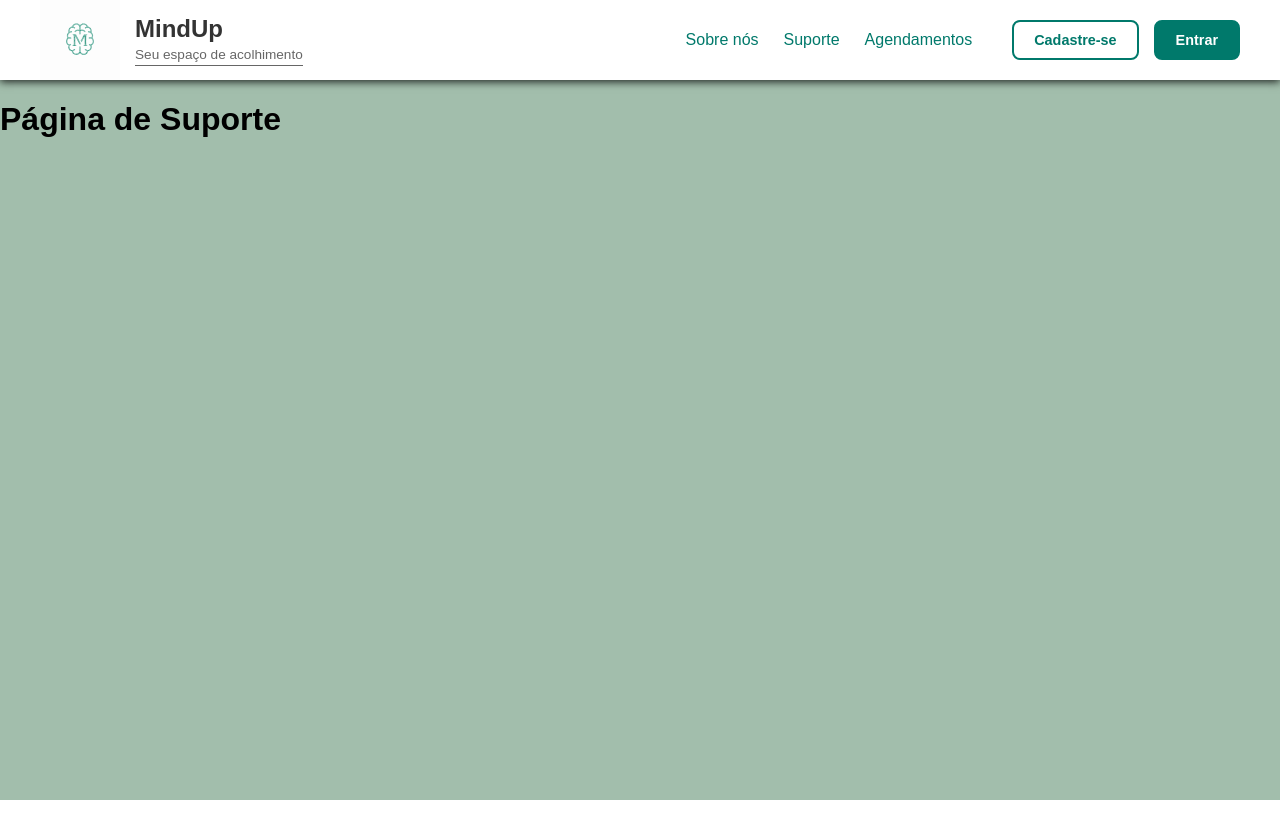
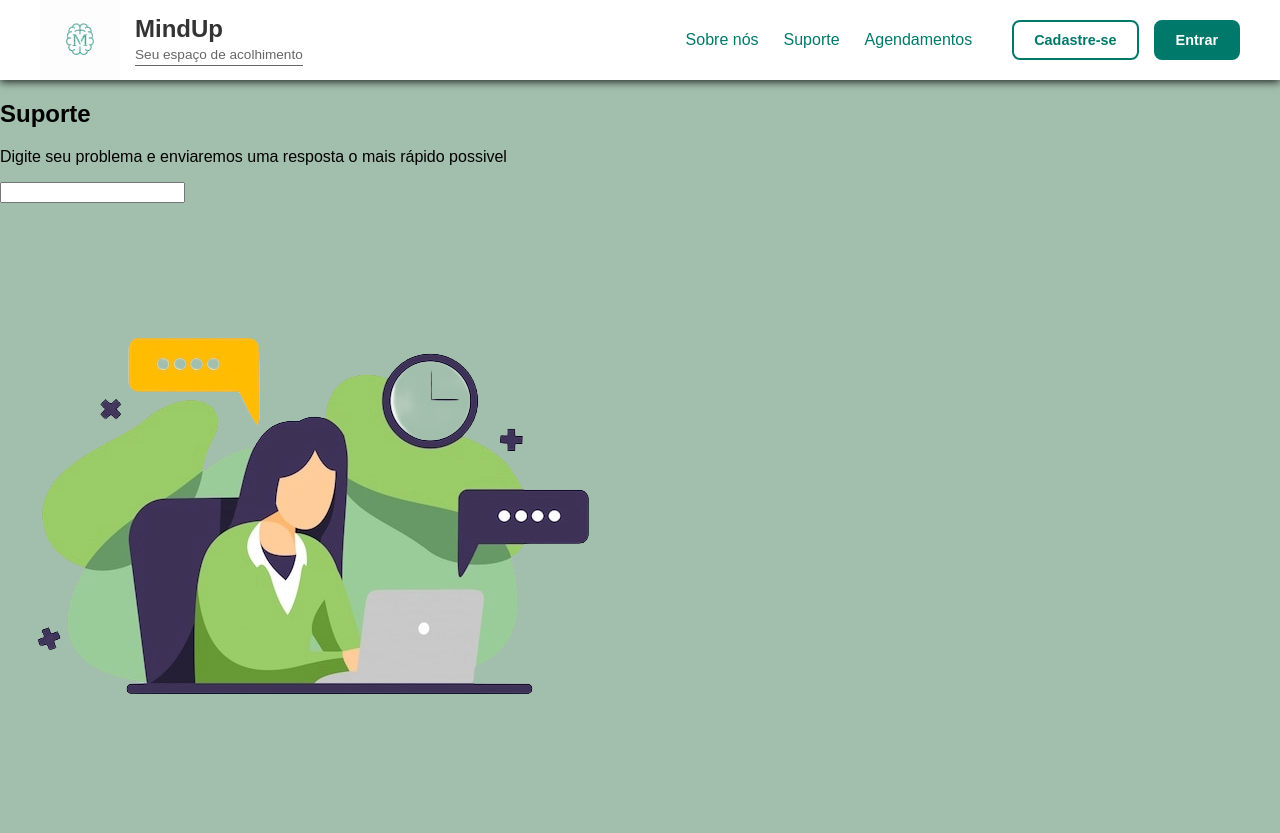
Before and after one commit to cauagomesdev/MindUp, a React (Vite) app in the folder Frontend/: page /suporte in a window 1280 px wide. Before the commit the page ends 800 px from the top, so only its background shows below. Built offline with nearby package versions, Linux system fonts and the light colour scheme.

Commit message:
sendo feita a pagina de suporte, escopo feito

```diff
--- a/Frontend/src/components/Header/Header.jsx
+++ b/Frontend/src/components/Header/Header.jsx
@@ -27,7 +27,7 @@ function Header() {
       </div>
 
       <nav className="header-nav">
-          <Link to="/sobre" className="header-nav-item">Sobre nós</Link>
+          <Link to="/sobre-nos" className="header-nav-item">Sobre nós</Link>
           <Link to="/suporte" className="header-nav-item">Suporte</Link>
           <Link to="/agendamentos" className="header-nav-item">Agendamentos</Link>
       </nav>
--- /dev/null
+++ b/Frontend/src/pages/EvolucaoPage/EvolucaoPage.jsx
@@ -0,0 +1,13 @@
+import React from 'react';
+
+
+function EvolucaoPage() {
+  return (
+    <div>
+      <h1>Página de Evolução</h1>
+    </div>
+  );
+}
+
+
+export default EvolucaoPage;
--- a/Frontend/src/pages/HomePage/HomePage.jsx
+++ b/Frontend/src/pages/HomePage/HomePage.jsx
@@ -24,7 +24,7 @@ function Home() {
 
         <div className='home-buttons'>
           <Button to="/agendamentos" className="primary">Agendar Consulta</Button>
-          <Button to="/pacientes/evolucao" className="secondary">Acompanhar Evolução</Button>
+          <Button to="/evolucao" className="secondary">Acompanhar Evolução</Button>
         </div>
       </div>
 
--- a/Frontend/src/pages/SuportePage/SuportePage.jsx
+++ b/Frontend/src/pages/SuportePage/SuportePage.jsx
@@ -1,11 +1,35 @@
 import React from 'react';
+import "./SuportePage.css"
+import imgsuporte from "../../assets/imagem-suporte.png";
 
 
 function SuportePage() {
   return (
-    <div>
-      <h1>Página de Suporte</h1>
-    </div>
+    <main className='suporte-container'>
+
+      <section className='suporte-section'>
+
+        <div className='suporte-content'>
+
+          <div className='suporte-text'>
+            <h1>Suporte</h1>
+            <p>Digite seu problema e enviaremos uma resposta o mais rápido possivel</p>
+          </div>
+
+          <div className='form'>
+            <form>
+              <input type="text"/>
+              {/* <Button to="/" className="btn-link" >botao</Button> */}
+            </form>
+          </div>
+
+        </div>
+        <div className='suporte-img'>
+          <img src={imgsuporte} alt="imgsuporte"/>
+        </div>
+      </section>
+    </main>
+
   );
 }
 
--- a/Frontend/src/routes/AppRoutes.jsx
+++ b/Frontend/src/routes/AppRoutes.jsx
@@ -11,6 +11,7 @@ import RecuperarPage from "../pages/RecuperarPage/RecuperarPage";
 import PainelPage from "../pages/PainelPage/PainelPage";
 import SobreNosPage from "../pages/SobreNosPage/SobreNosPage";
 import SuportePage from "../pages/SuportePage/SuportePage";
+import EvolucaoPage from "../pages/EvolucaoPage/EvolucaoPage";
 
 import ProtectedRoute from "../components/ProtectedRoute/ProtectedRoute";
 
@@ -20,6 +21,7 @@ function AppRoutes() {
 
                 <Route path="/login" element={<LoginPage/>} />
                 <Route path="/cadastro" element={<RegisterPage/>} />
+                <Route path= "/recuperar-senha" element={<RecuperarPage/>} />
 
                 <Route element={<Layout />}>
                     <Route path="/" element={<HomePage/>} />
@@ -30,8 +32,8 @@ function AppRoutes() {
             <Route element={<ProtectedRoute />}>
                 <Route element={<Layout />}>
                     <Route path="/agendamentos" element={<AgendamentosPage/>} />
-                    <Route path= "/recuperar-senha" element={<RecuperarPage/>} />
                     <Route path= "/painel" element={<PainelPage/>} />
+                    <Route path= "/evolucao" element={<EvolucaoPage/>} />
                 </Route>
             </Route>
 
```
Also changed, not shown: Frontend/src/assets/imagem-suporte.png (added), Frontend/src/pages/EvolucaoPage/EvolucaoPage.css (added).
